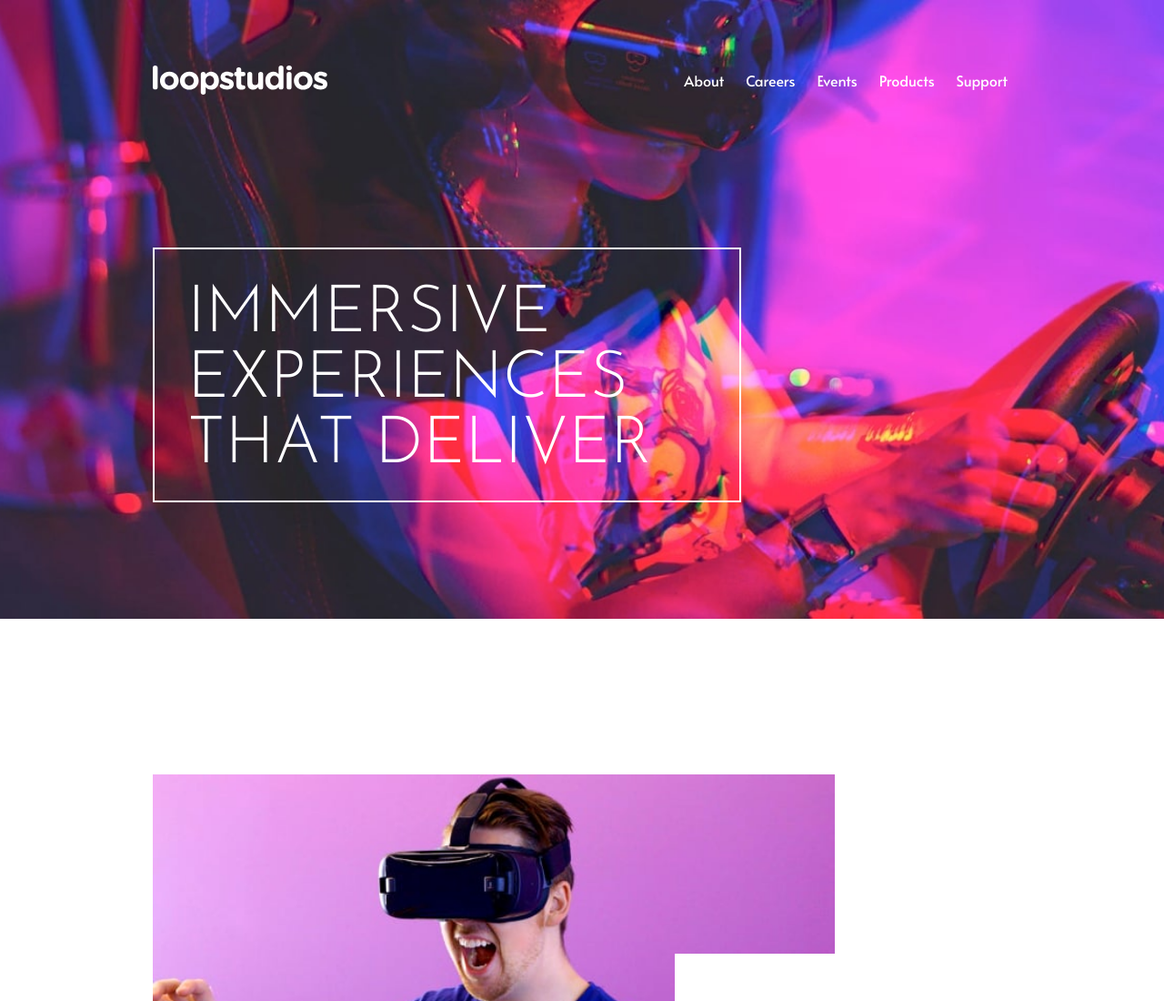
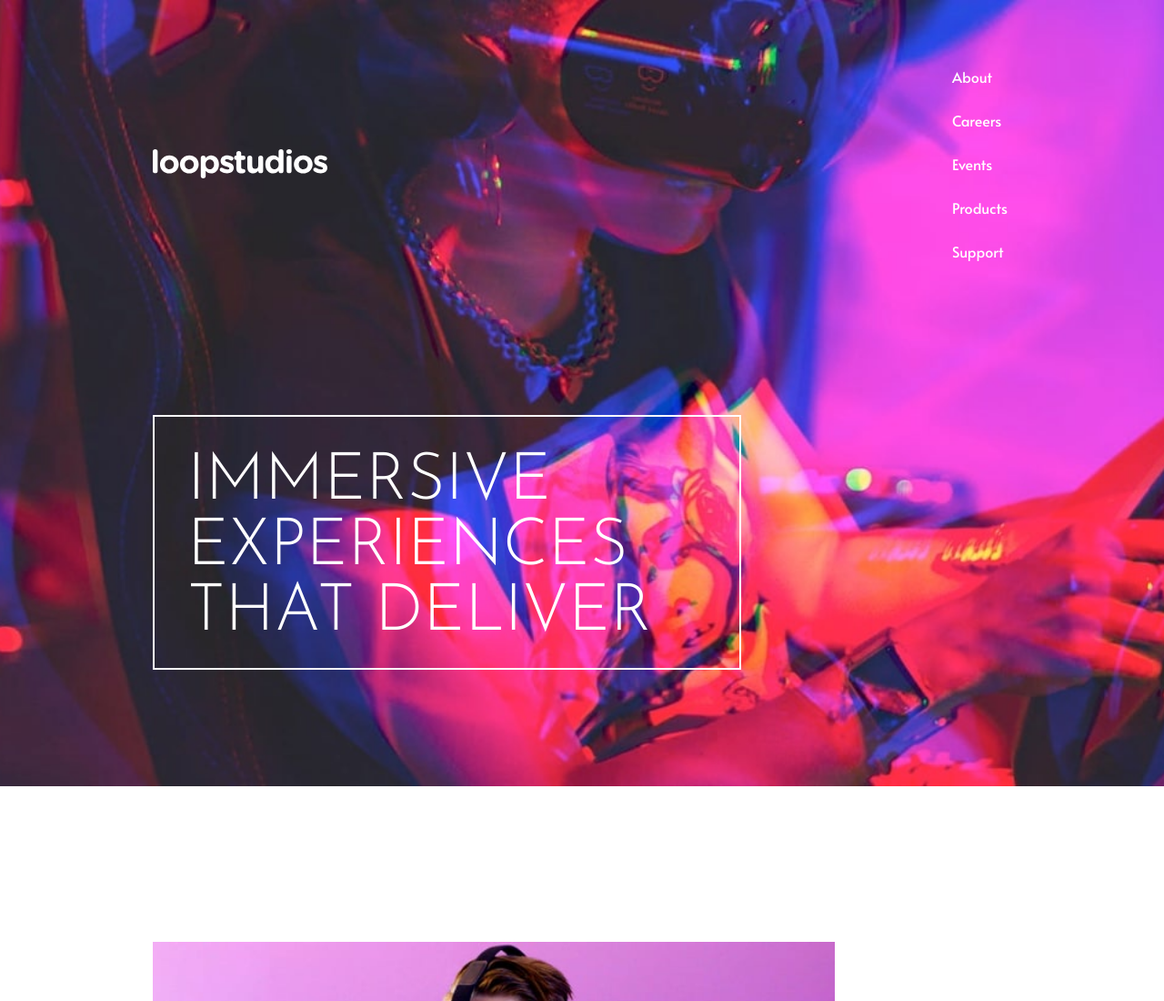
Before and after one commit to Leo-yagami/Challenge9-loopstudios-landing-page-, a website: page dist/index.html in a window 1280 px wide. Shown: the top 1100 px of the page at 91% size. Drawn offline with nearby package versions, Linux system fonts and the light colour scheme.

Commit message:
fixing info issues

```diff
--- a/dist/index.html
+++ b/dist/index.html
@@ -52,11 +52,11 @@
             <img src="./design/images/logo.svg" alt="" class="h-7 md:h-8 3xl:h-10 z-20" />
             <header>
               <nav aria-label="Primary navigation" class="text-white 3xl:text-lg space-x-3 md:space-x-5 md:mr-1 hidden md:block font-alata">
-                <a href="#about" class="relative group after:duration-300 after:absolute after:content-[''] after:bg-white after:w-0 after:hover:w-1/2 after:h-0.5 after:-bottom-2 after:left-1/4">About</a>
-                <a href="#career" class="relative group after:duration-300 after:absolute after:content-[''] after:bg-white after:w-0 after:hover:w-1/2 after:h-0.5 after:-bottom-2 after:left-1/4">Careers</a>
-                <a href="#career" class="relative group after:duration-300 after:absolute after:content-[''] after:bg-white after:w-0 after:hover:w-1/2 after:h-0.5 after:-bottom-2 after:left-1/4">Events</a>
-                <a href="#creations" class="relative group after:duration-300 after:absolute after:content-[''] after:bg-white after:w-0 after:hover:w-1/2 after:h-0.5 after:-bottom-2 after:left-1/4">Products</a>
-                <a href="#footer" class="relative group after:duration-300 after:absolute after:content-[''] after:bg-white after:w-0 after:hover:w-1/2 after:h-0.5 after:-bottom-2 after:left-1/4">Support</a>
+                <a href="#about" class="relative group after:duration-300 after:absolute after:content-[''] after:bg-white after:w-0 after:hover:w-1/2 after:h-0.5 after:-bottom-2 after:left-1/4"><h6>About</h6></a>
+                <a href="#career" class="relative group after:duration-300 after:absolute after:content-[''] after:bg-white after:w-0 after:hover:w-1/2 after:h-0.5 after:-bottom-2 after:left-1/4"><h6>Careers</h6></a>
+                <a href="#career" class="relative group after:duration-300 after:absolute after:content-[''] after:bg-white after:w-0 after:hover:w-1/2 after:h-0.5 after:-bottom-2 after:left-1/4"><h6>Events</h6></a>
+                <a href="#creations" class="relative group after:duration-300 after:absolute after:content-[''] after:bg-white after:w-0 after:hover:w-1/2 after:h-0.5 after:-bottom-2 after:left-1/4"><h6>Products</h6></a>
+                <a href="#footer" class="relative group after:duration-300 after:absolute after:content-[''] after:bg-white after:w-0 after:hover:w-1/2 after:h-0.5 after:-bottom-2 after:left-1/4"><h6>Support</h6></a>
               </nav>
             </header>
             <!-- Hamburger Button(must be turned off on deskop) -->
```
